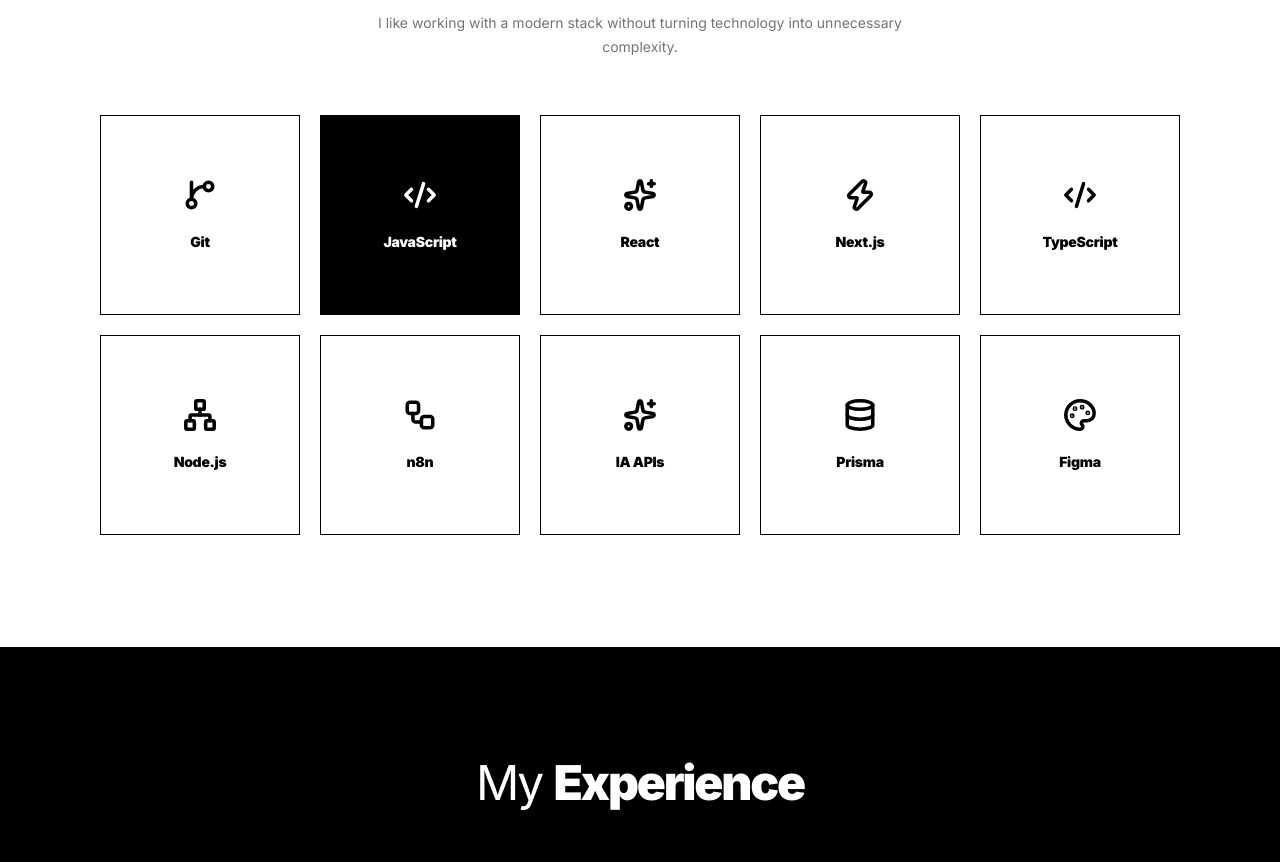
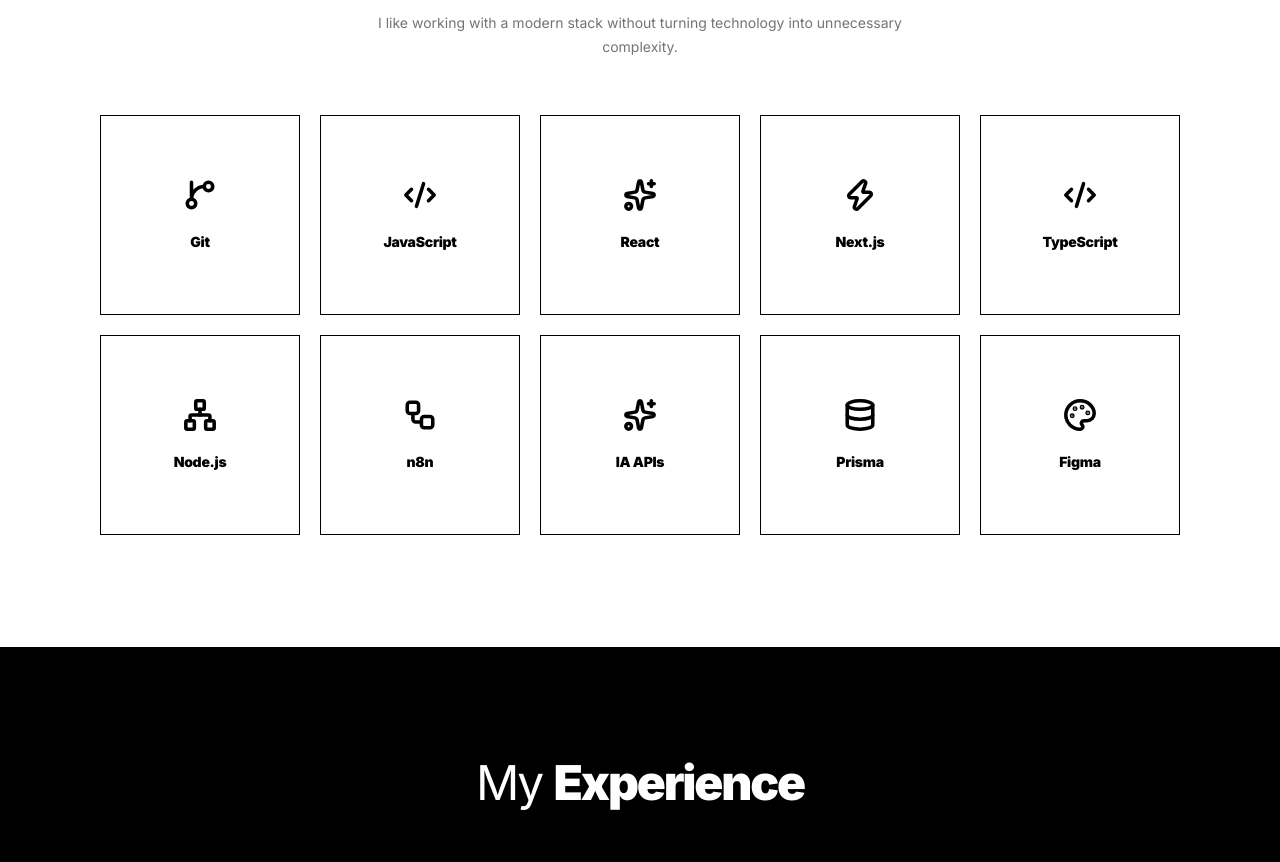
Before and after one commit to LipDev-sudo/Portifolio, a Next.js app: page / in a window 1280 px wide. Shown: the part 852-1714 px from the top of the page. Built offline with nearby package versions, Linux system fonts and the light colour scheme; no server answers.

Commit message:
fix: make all skill cards white

```diff
--- a/src/components/sections/Skills.tsx
+++ b/src/components/sections/Skills.tsx
@@ -6,7 +6,7 @@
 
 const skills = [
   { label: "Git", icon: GitBranch },
-  { label: "JavaScript", icon: Code2, active: true },
+  { label: "JavaScript", icon: Code2 },
   { label: "React", icon: Sparkles },
   { label: "Next.js", icon: Zap },
   { label: "TypeScript", icon: Code2 },
@@ -42,9 +42,7 @@
               <motion.div
                 key={skill.label}
                 transition={{ delay: index * 0.04, duration: 0.35 }}
-                className={`group flex aspect-square flex-col items-center justify-center border border-black transition-all duration-300 hover:-translate-y-1 ${
-                  skill.active ? "bg-black text-white" : "bg-white text-black"
-                }`}
+                className="group flex aspect-square flex-col items-center justify-center border border-black bg-white text-black transition-all duration-300 hover:-translate-y-1"
               >
                 <Icon size={34} strokeWidth={2.5} />
                 <span className="mt-5 text-sm font-black tracking-[-0.02em]">{skill.label}</span>
```
